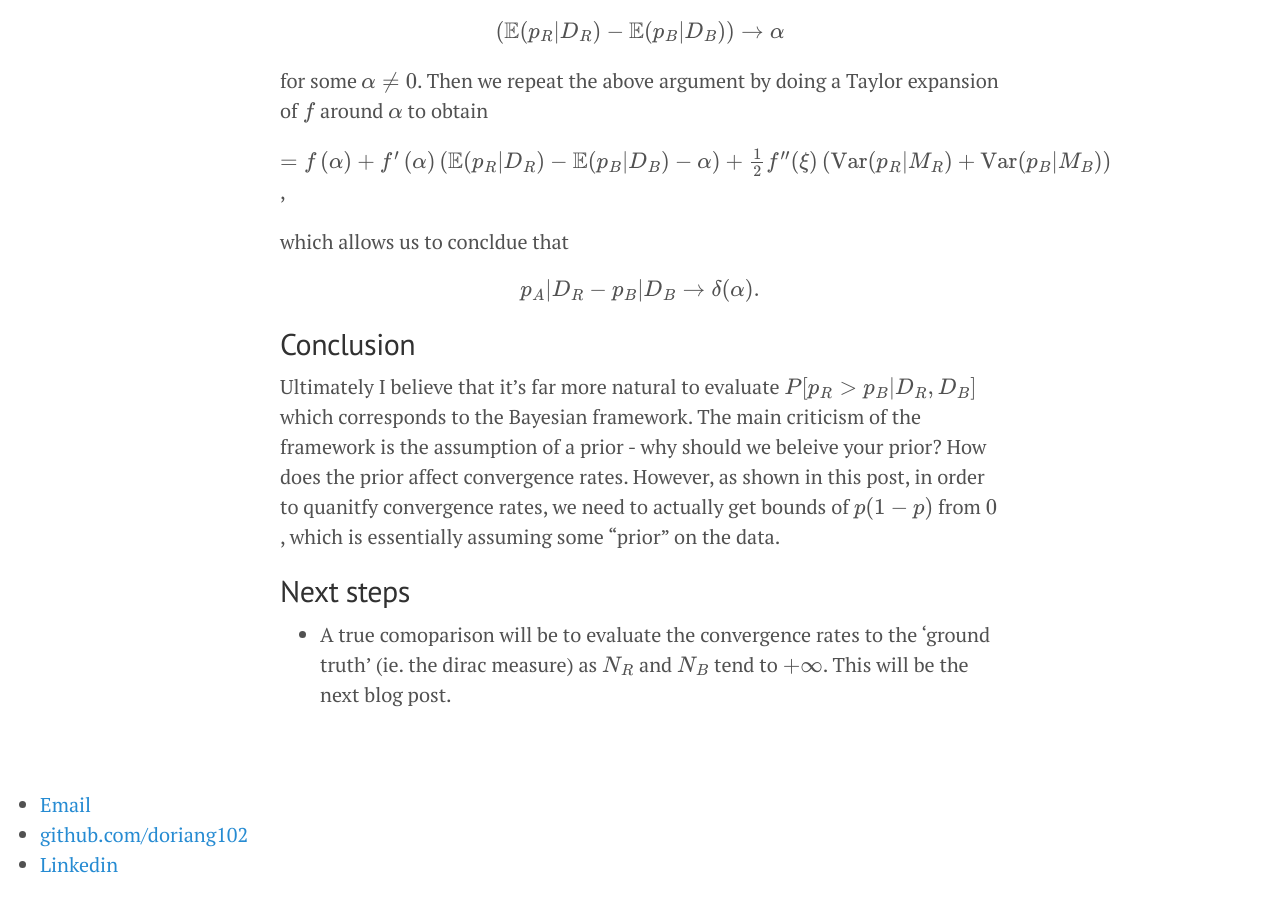
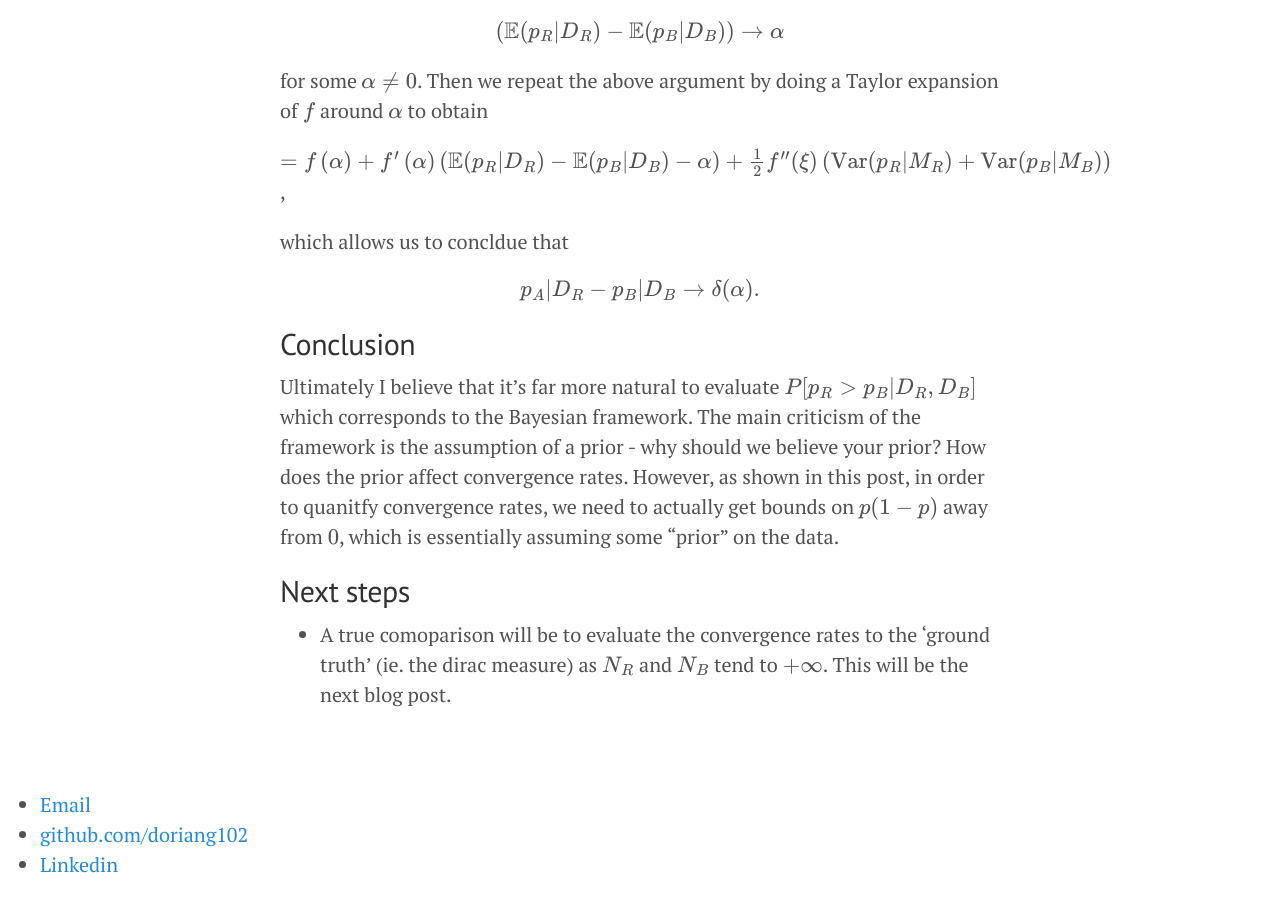
Before and after one commit to doriang102/doriang102.github.io, a Jekyll site: the page built from _posts/2017-05-28-hypothesis-testing.md, in a window 1280 px wide and 900 px high, scrolled down 12945 px. Built offline with Jekyll 4.4.1, drawn with Linux system fonts in a browser that asks for light colours; our own code applies the rules of GitHub Pages for plain Markdown files; formulas are drawn with MathJax 3.

Commit message:
Update 2017-05-28-hypothesis-testing.md

```diff
--- a/_posts/2017-05-28-hypothesis-testing.md
+++ b/_posts/2017-05-28-hypothesis-testing.md
@@ -390,7 +390,7 @@ $$ p_A \rvert D_R - p_B \rvert D_B \to \delta(\alpha).$$
 
 ## Conclusion
 
-Ultimately I believe that it's far more natural to evaluate $$P[p_R > p_B \rvert D_R,D_B]$$ which corresponds to the Bayesian framework. The main criticism of the framework is the assumption of a prior - why should we beleive your prior? How does the prior affect convergence rates. However, as shown in this post, in order to quanitfy convergence rates, we need to actually get bounds of $$p(1-p)$$ from $$0$$, which is essentially assuming some "prior" on the data.
+Ultimately I believe that it's far more natural to evaluate $$P[p_R > p_B \rvert D_R,D_B]$$ which corresponds to the Bayesian framework. The main criticism of the framework is the assumption of a prior - why should we believe your prior? How does the prior affect convergence rates. However, as shown in this post, in order to quanitfy convergence rates, we need to actually get bounds on $$p(1-p)$$ away from $$0$$, which is essentially assuming some "prior" on the data.
 
 
 ## Next steps
```
